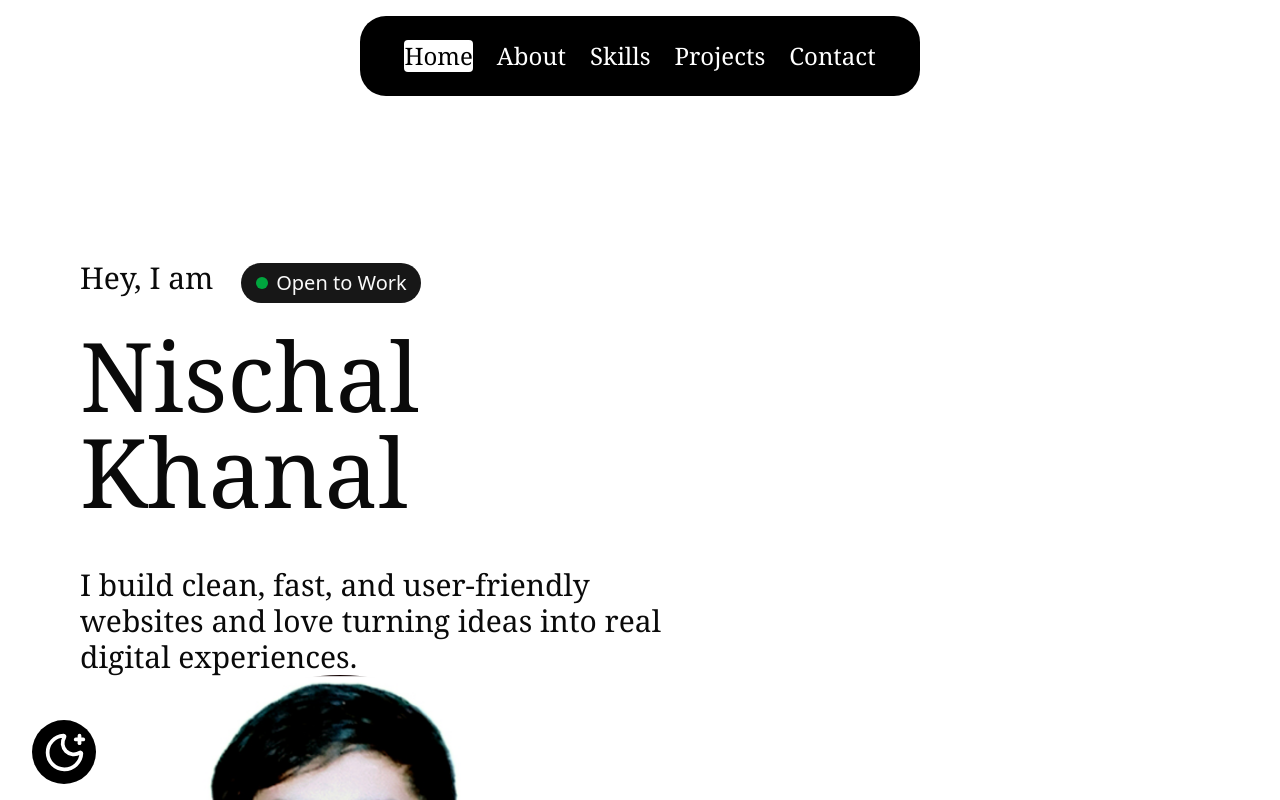
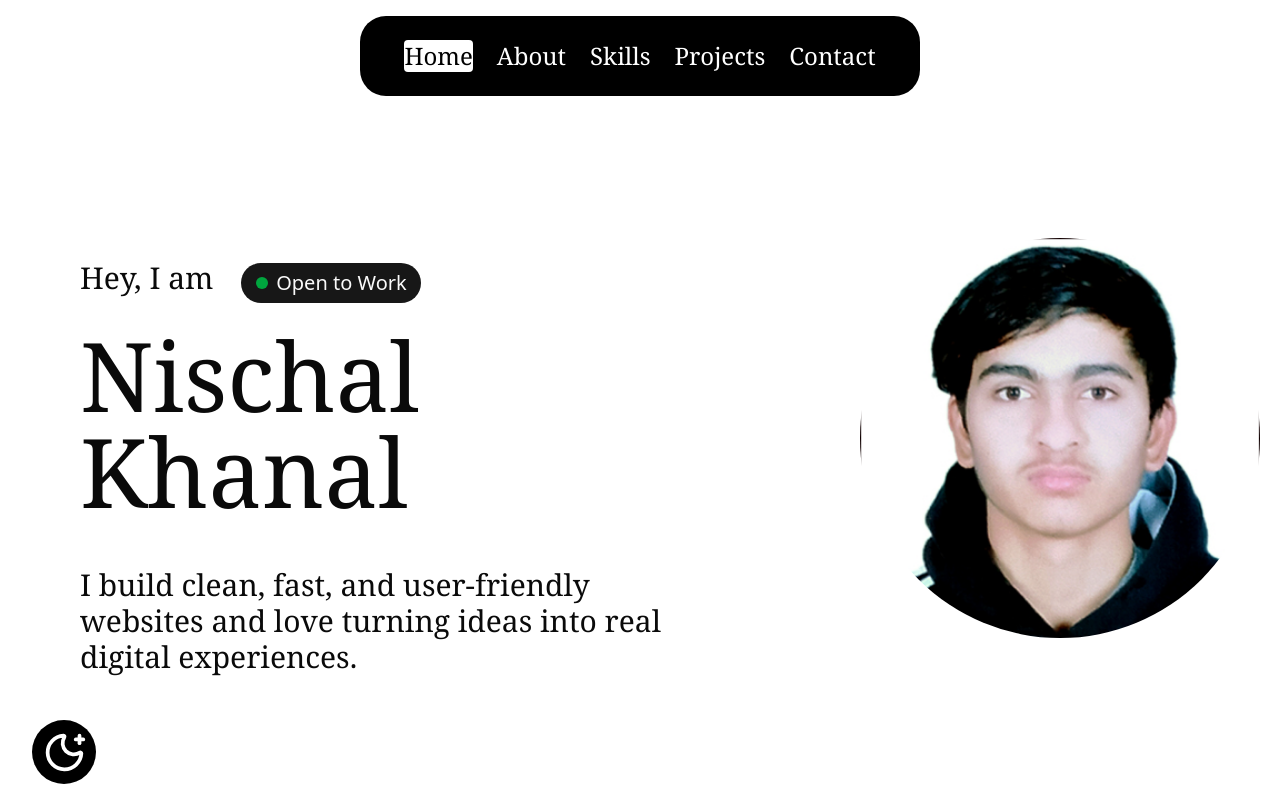
Before and after one commit to nshlxyknl/portfoilo, a Next.js app: page / in a window 1280 px wide. Shown: the top 800 px of the page. Built offline with nearby package versions, Linux system fonts and the light colour scheme.

Commit message:
fix: adjust layout for HomePage to improve responsiveness

```diff
--- a/src/app/home/page.tsx
+++ b/src/app/home/page.tsx
@@ -6,7 +6,7 @@ import { Badge } from '@/components/ui/badge'
  const HomePage = () => {
   return (
     <div id='home' className='h-screen pt-25'>
-    <div className=" flex mt-25 md:flex-col">
+    <div className=" flex mt-25 ">
 <div className="w-1/2 ml-20 pt-15 ">
 <span className="font-serif text-3xl">Hey, I am</span>
 <Badge className='ml-7 w-45 h-10 z-10 font-light text-xl '>
```
